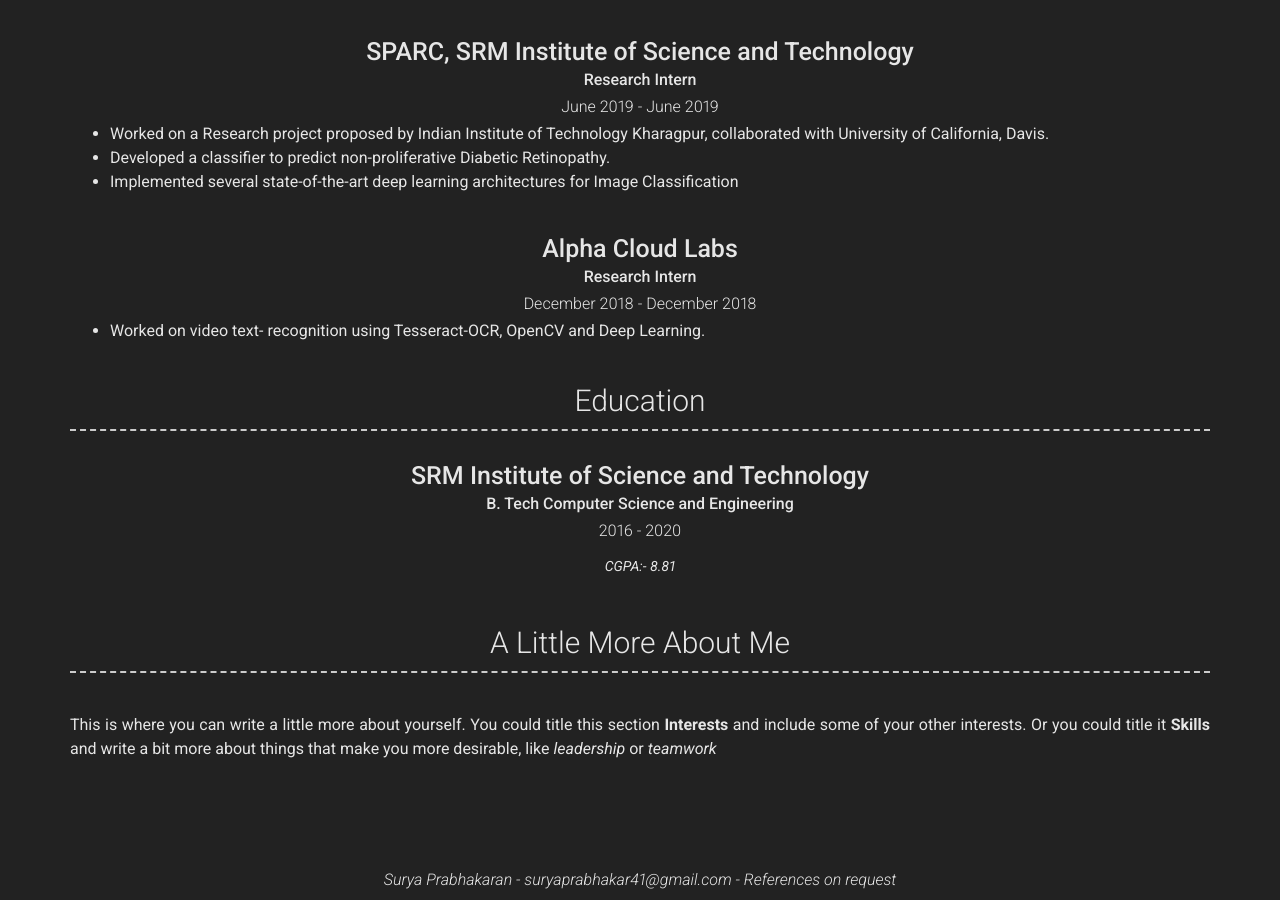
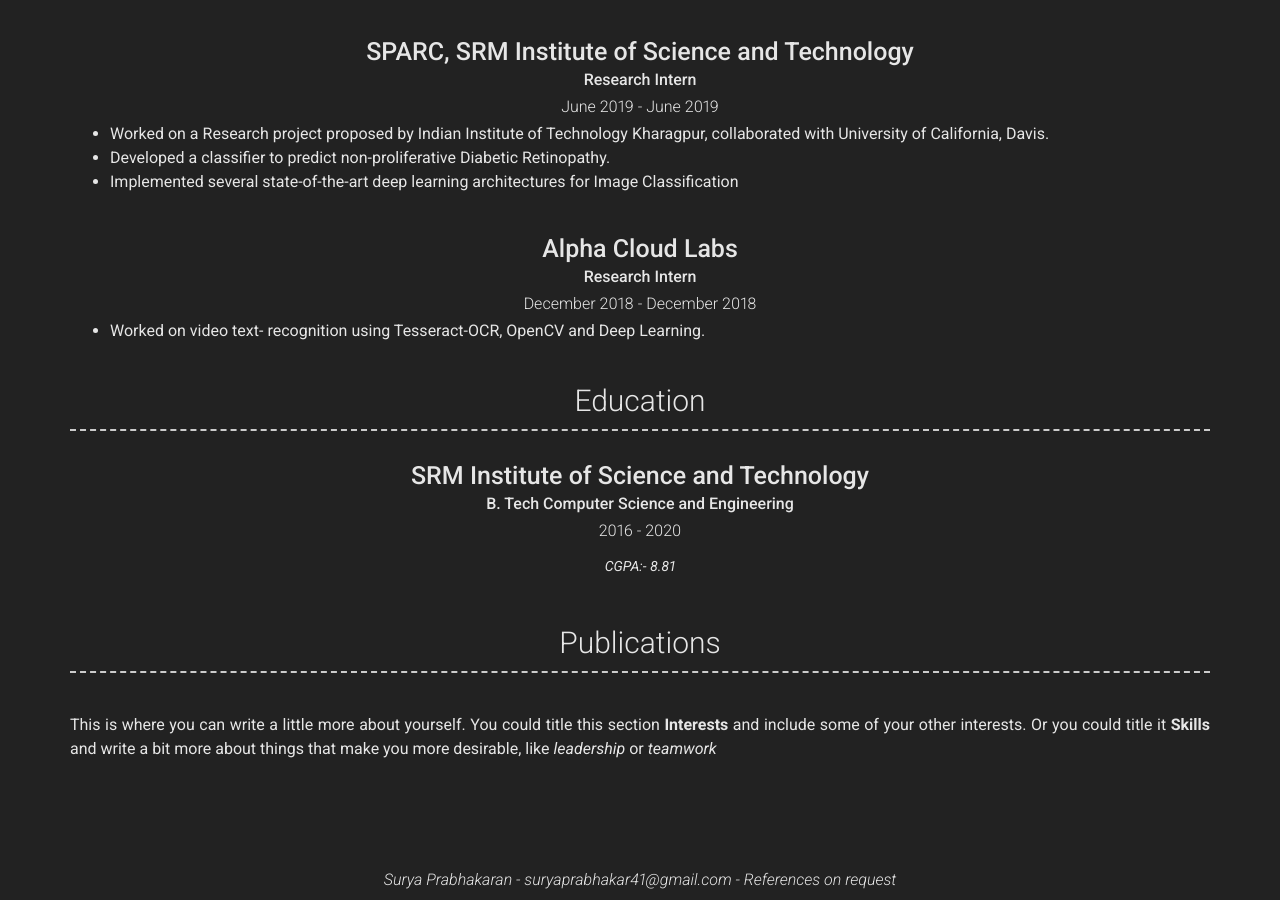
Before and after one commit to suryaprabhakar414/surya.io.resume, a Jekyll site: the page built from index.md, in a window 1280 px wide and 900 px high, scrolled down 1583 px. Built offline with Jekyll 4.4.1, drawn with Linux system fonts in a browser that asks for light colours; nearby versions of some CDN libraries.

Commit message:
Update _config.yml

```diff
--- a/_config.yml
+++ b/_config.yml
@@ -38,17 +38,17 @@ linkedin_username: surya-prabhakaran
 about_profile_image: _test/images/Surya1.jpeg
 about_content: > # this means to ignore newlines until the next config item.
   Hi, I'm Surya, currently a final year student pursuing a B.Tech degree in Computer Science and Engineering at [SRM Institute of Science and Technology, Kattankulathur, Chennai](https://www.srmist.edu.in/). I am currently working as a Research Intern (Computer Vision) at the Department of Translational Medicine and Research at SRM Medical College and Research Centre. I am  interested in the field of Deep Learning and Computer Vision. I've worked on several Computer Vision projects and have hands-on experience and knowledge in various Deep Learning Architectures. I'm looking forward to implementing Deep Learning in various fields such as Medical, Self Driving vehicles, Security, etc..
-# Projects Section
-# projects_title: Projects #(Use this to override about projects section title)
+# Education Section
+# educaton_title: Education #(Use this to override about education section title)
 
 # Experience Section
 # experience_title: Experience #(Use this to override about experience section title)
 
-# Education Section
-# educaton_title: Education #(Use this to override about education section title)
+# Projects Section
+# projects_title: Projects #(Use this to override about projects section title)
 
 # More Section
-# more_title: A Little More About Me #(Use this to override about more section title)
+more_title: Publications #(Use this to override about more section title)
 more_content: > # this means to ignore newlines until the next config item.
   This is where you can write a little more about yourself. You could title this section **Interests** and include some of your other interests. Or you could title it **Skills**
   and write a bit more about things that make you more desirable, like *leadership* or *teamwork*
```
